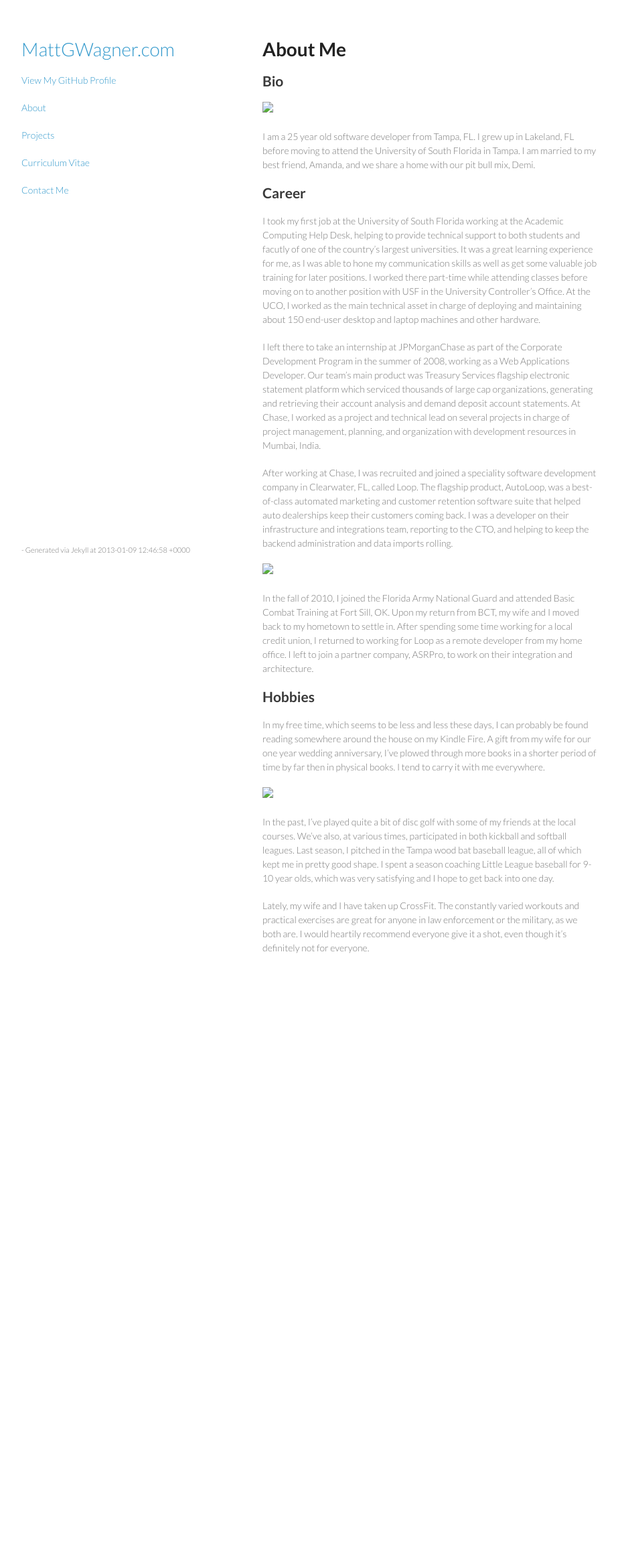
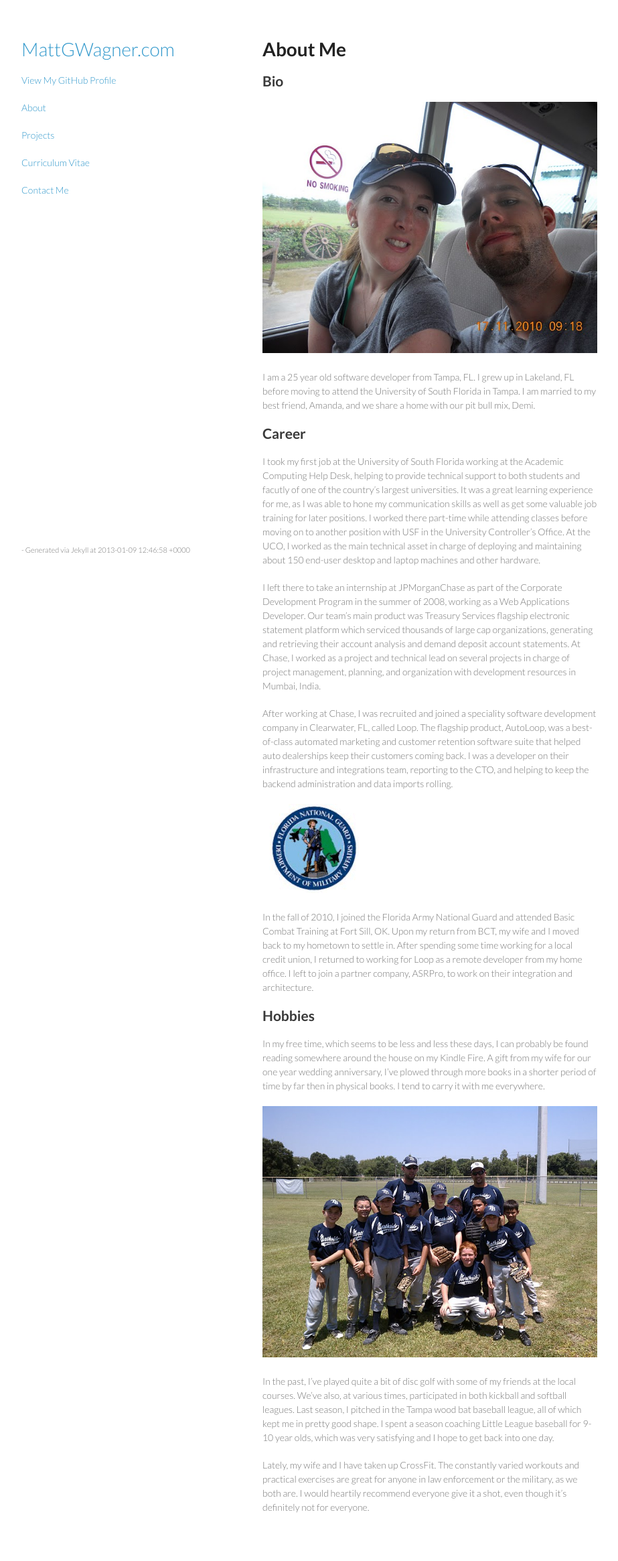
Before and after one commit to mattgwagner/mattgwagner, a Jekyll site: the page built from about.md, in a window 1280 px wide. Shown: the whole page at 67% size, without its empty margins (178-1101 px from the left). Built offline with Jekyll 4.4.1, drawn with Linux system fonts in a browser that asks for light colours; before the commit the page ends 1495 px from its top, so only the background shows below that.

Commit message:
Moving images to new folder.

```diff
--- a/about.md
+++ b/about.md
@@ -7,7 +7,7 @@ title: Matt G. Wagner - About Me
 
 ## Bio
 
-<img src="/_includes/Honeymoon.JPG" />
+<img src="/images/Honeymoon.JPG" />
 
 I am a 25 year old software developer from Tampa, FL. I grew up in Lakeland, FL before moving to attend the University of South Florida in Tampa. I am married to my best friend, Amanda, and we share a home with our pit bull mix, Demi.
 
@@ -19,7 +19,7 @@ I left there to take an internship at JPMorganChase as part of the Corporate Dev
 
 After working at Chase, I was recruited and joined a speciality software development company in Clearwater, FL, called Loop. The flagship product, AutoLoop, was a best-of-class automated marketing and customer retention software suite that helped auto dealerships keep their customers coming back. I was a developer on their infrastructure and integrations team, reporting to the CTO, and helping to keep the backend administration and data imports rolling.
 
-<img src="/_includes/FLARNG.gif" />
+<img src="/images/FLARNG.gif" />
 
 In the fall of 2010, I joined the Florida Army National Guard and attended Basic Combat Training at Fort Sill, OK. Upon my return from BCT, my wife and I moved back to my hometown to settle in. After spending some time working for a local credit union, I returned to working for Loop as a remote developer from my home office. I left to join a partner company, ASRPro, to work on their integration and architecture.
 
@@ -27,7 +27,7 @@ In the fall of 2010, I joined the Florida Army National Guard and attended Basic
 
 In my free time, which seems to be less and less these days, I can probably be found reading somewhere around the house on my Kindle Fire. A gift from my wife for our one year wedding anniversary, I've plowed through more books in a shorter period of time by far then in physical books. I tend to carry it with me everywhere.
 
-<img src="/_includes/LL.jpg" />
+<img src="/images/LL.jpg" />
 
 In the past, I've played quite a bit of disc golf with some of my friends at the local courses. We've also, at various times, participated in both kickball and softball leagues. Last season, I pitched in the Tampa wood bat baseball league, all of which kept me in pretty good shape. I spent a season coaching Little League baseball for 9-10 year olds, which was very satisfying and I hope to get back into one day.
 
```
Also changed, not shown: images/FLARNG.gif (renamed from _includes/FLARNG.gif), images/Honeymoon.JPG (renamed from _includes/Honeymoon.JPG), images/LL.jpg (renamed from _includes/LL.jpg), images/WifeAndI.jpg (renamed from _includes/WifeAndI.jpg).
